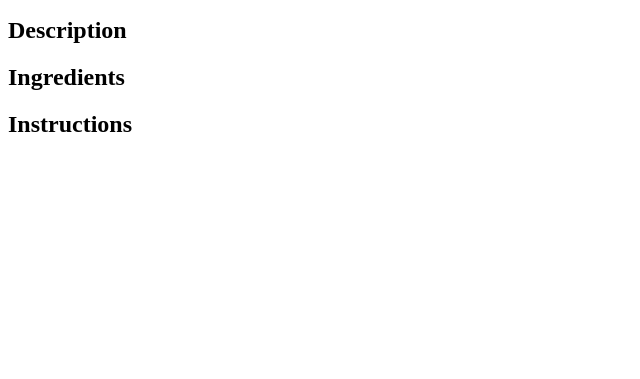
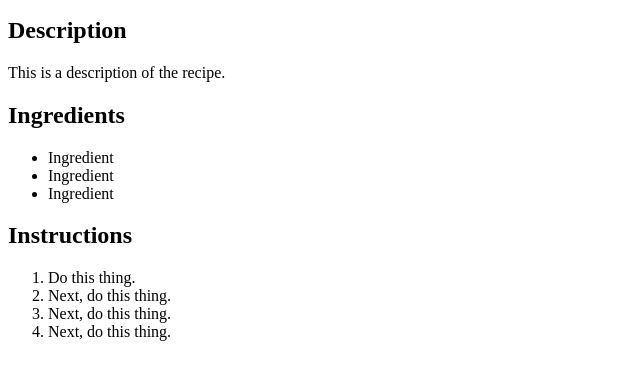
Before and after one commit to craterellus/odin-recipes, a plain HTML site: page recipes/curry.html in a window 1280 px wide. Shown: the part 101-480 px from the top of the page, without its empty margins (0-640 px from the left). Drawn offline with Linux system fonts and the light colour scheme.

```diff
--- a/recipes/curry.html
+++ b/recipes/curry.html
@@ -9,7 +9,19 @@
         <h1>Thai Red Curry</h1>
         <img src="../img/thai-curry.jpg" alt="A picture of thai red curry">
         <h2>Description</h2>
+        This is a description of the recipe.
         <h2>Ingredients</h2>
+        <ul>
+            <li>Ingredient</li>
+            <li>Ingredient</li>
+            <li>Ingredient</li>
+        </ul>
         <h2>Instructions</h2>
+        <ol>
+            <li>Do this thing.</li>
+            <li>Next, do this thing.</li>
+            <li>Next, do this thing.</li>
+            <li>Next, do this thing.</li>
+        </ol>
     </body>
 </html>
```
Also changed, not shown: index.html (+5 -1 lines), recipes/banana-bread.html (added), recipes/pork-chops.html (added).
